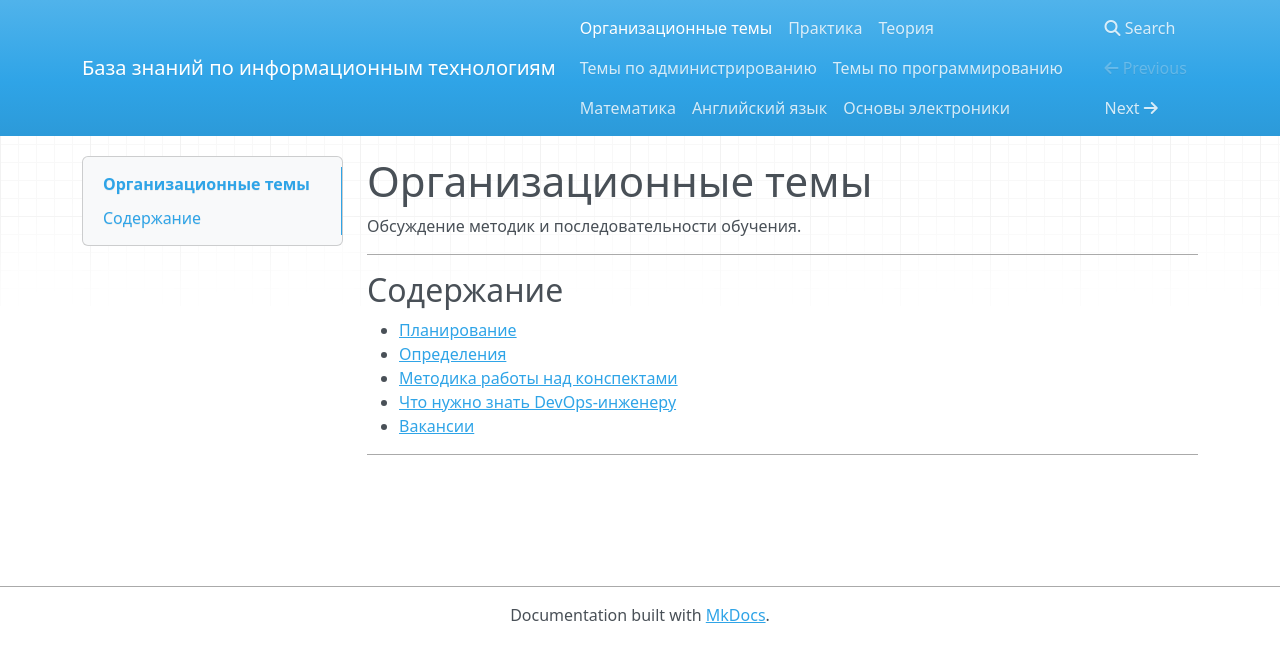
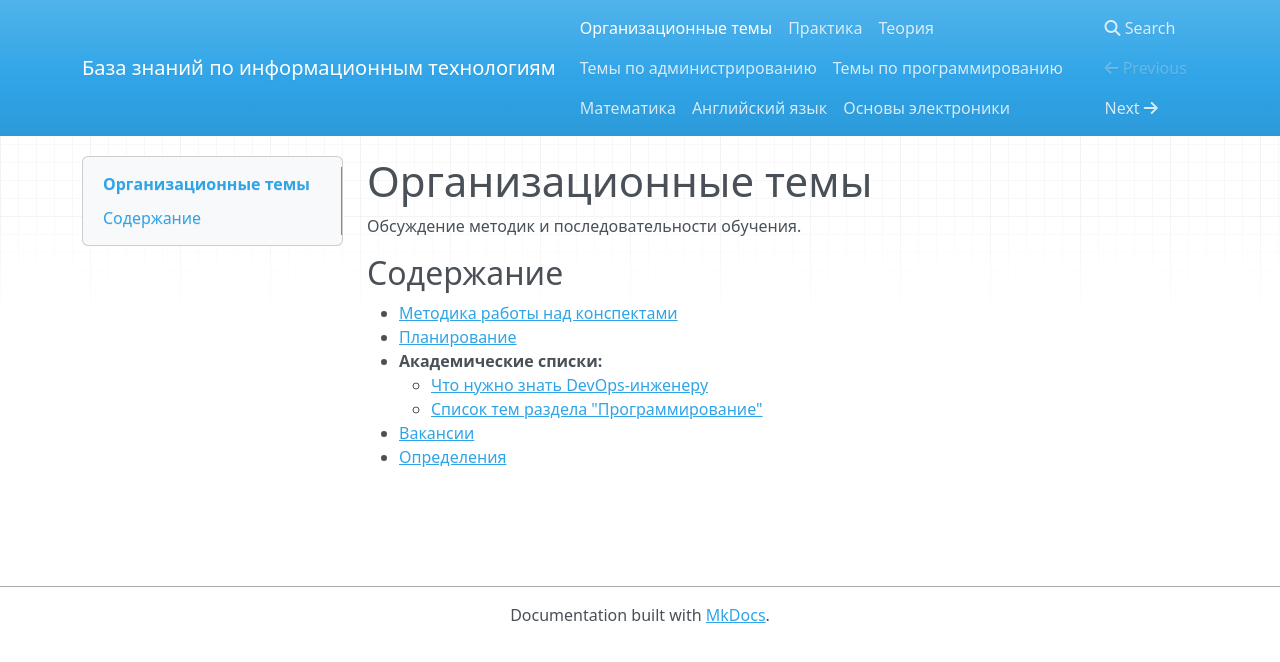
Before and after one commit to boyko1989/ITCO, an MkDocs documentation site: the page built from docs/organisation/README.md, in a window 1280 px wide. Shown: the top 662 px of the page. Built offline with MkDocs 1.6.1, drawn with Linux system fonts in a browser that asks for light colours; nearby versions of some CDN libraries.

Commit message:
Уточнил список организационных тем

```diff
--- a/docs/organisation/README.md
+++ b/docs/organisation/README.md
@@ -1,12 +1,12 @@
 # Организационные темы
 Обсуждение методик и последовательности обучения.
 
----
+## Содержание
 
-## Содержание
++ [Методика работы над конспектами](howdoit.md)
 + [Планирование](plans.md)
++ **Академические списки:**
+    + [Что нужно знать DevOps-инженеру](road_map_devops_2022.md)
+    + [Список тем раздела "Программирование"](../programming/contents.md)
++ [Вакансии](vacancies.md)
 + [Определения](glossary.md)
-+ [Методика работы над конспектами](howdoit.md)
-+ [Что нужно знать DevOps-инженеру](road_map_devops_2022.md)
-+ [Вакансии](vacancies.md)
----
```
Also changed, not shown: docs/programming/README.md (+1 -1 lines), docs/programming/contents.md (+1 -1 lines).
